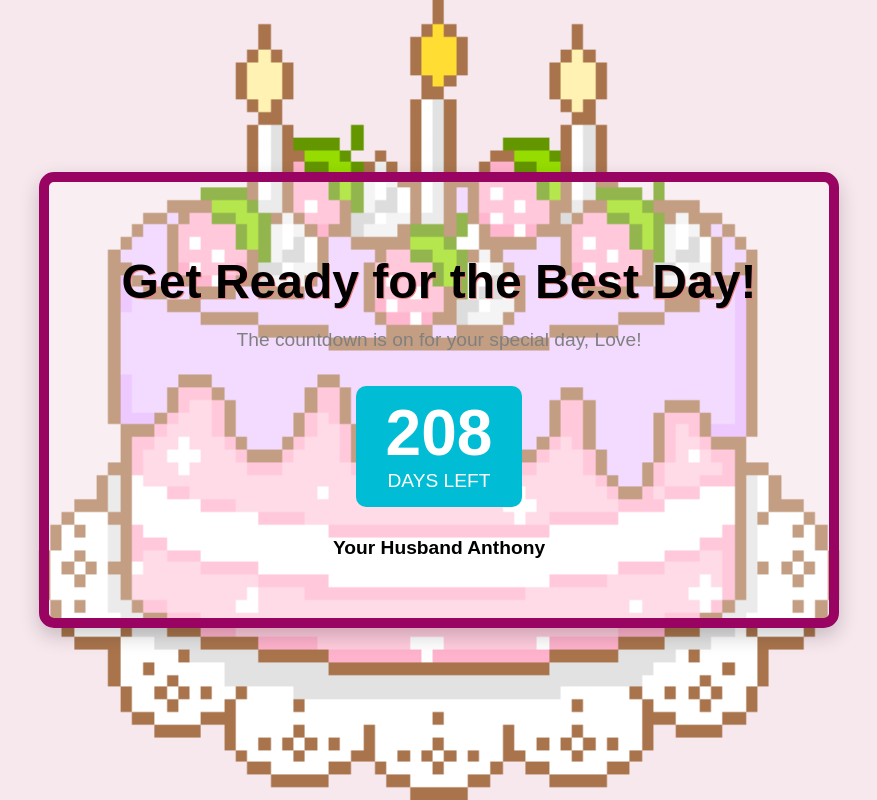
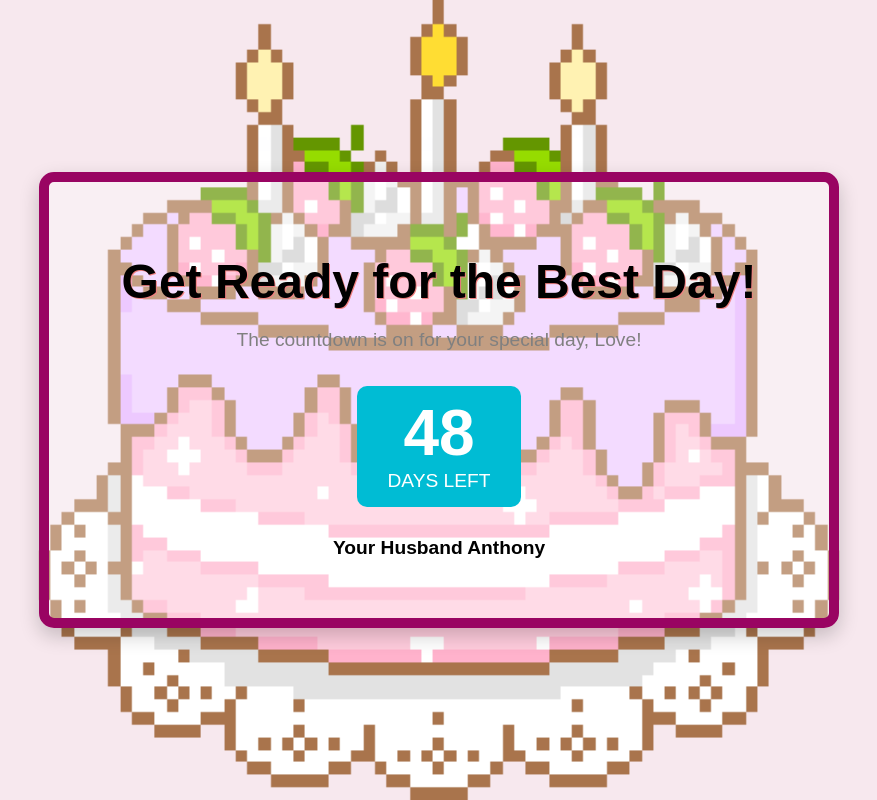
Before and after one commit to EmEy33/Love, a plain HTML site: page index.html in a window 1280 px wide. Shown: the whole page, without its empty margins (201-1078 px from the left). Drawn offline with Linux system fonts and the light colour scheme.

Commit message:
Update index.html

```diff
--- a/index.html
+++ b/index.html
@@ -32,7 +32,7 @@
         // **********************************************
         // 1. SET THE TARGET DATE HERE! (Year, Month Index, Day)
         //    FIXED FOR TESTING: Set to today (Oct 6, 2025) so confetti starts immediately.
-        const targetDate = new Date(2025, 10, 11);
+        const targetDate = new Date(2025, 17, 04);
         const girlfriendName = "Love";
         // **********************************************
 
```
